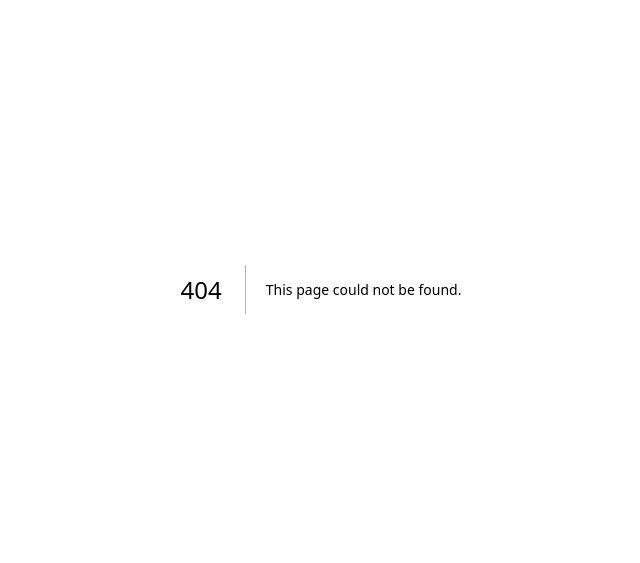
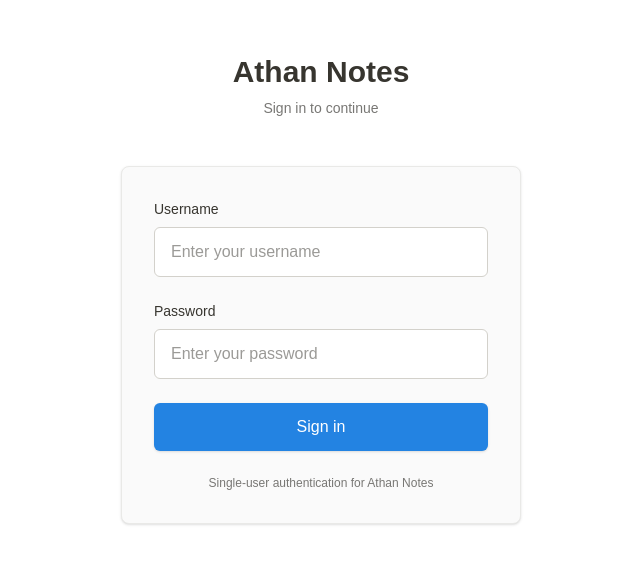
Before and after one commit to Showwaiyan/athan-notes, a Next.js app: page /login in a window 1280 px wide. Before the commit this address had no page. Shown: the part 111-674 px from the top of the page, without its empty margins (319-959 px from the left). Built offline with nearby package versions, Linux system fonts and the light colour scheme.

Commit message:
Fix password hash value incorrect due to $ and now used with escape char

```diff
--- /dev/null
+++ b/app/login/page.tsx
@@ -0,0 +1,180 @@
+'use client'
+
+import { useState, FormEvent, Suspense } from 'react'
+import { useRouter, useSearchParams } from 'next/navigation'
+
+function LoginForm() {
+  const router = useRouter()
+  const searchParams = useSearchParams()
+  const redirectTo = searchParams.get('redirect') || '/'
+
+  const [username, setUsername] = useState('')
+  const [password, setPassword] = useState('')
+  const [isLoading, setIsLoading] = useState(false)
+  const [error, setError] = useState('')
+
+  const handleSubmit = async (e: FormEvent<HTMLFormElement>) => {
+    e.preventDefault()
+    setError('')
+    setIsLoading(true)
+
+    try {
+      const response = await fetch('/api/auth/login', {
+        method: 'POST',
+        headers: {
+          'Content-Type': 'application/json',
+        },
+        body: JSON.stringify({ username, password }),
+      })
+
+      const data = await response.json()
+
+      if (response.ok) {
+        // Login successful - redirect to intended page
+        router.push(redirectTo)
+        router.refresh()
+      } else {
+        // Login failed - show error
+        setError(data.error || 'Login failed')
+      }
+    } catch (err) {
+      setError('An error occurred. Please try again.')
+      console.error('Login error:', err)
+    } finally {
+      setIsLoading(false)
+    }
+  }
+
+  return (
+    <div className="min-h-screen flex items-center justify-center bg-white">
+      <div className="w-full max-w-md px-6">
+        {/* Logo/Title */}
+        <div className="text-center mb-12">
+          <h1 className="text-3xl font-semibold text-[#37352f] mb-2">
+            Athan Notes
+          </h1>
+          <p className="text-[#787774] text-sm">
+            Sign in to continue
+          </p>
+        </div>
+
+        {/* Login Form */}
+        <div className="bg-[#fafafa] border border-[#e9e9e7] rounded-lg p-8 shadow-sm">
+          <form onSubmit={handleSubmit} className="space-y-6">
+            {/* Username Field */}
+            <div>
+              <label
+                htmlFor="username"
+                className="block text-sm font-medium text-[#37352f] mb-2"
+              >
+                Username
+              </label>
+              <input
+                id="username"
+                type="text"
+                value={username}
+                onChange={(e) => setUsername(e.target.value)}
+                required
+                disabled={isLoading}
+                className="w-full px-4 py-3 bg-white border border-[#d3d1cb] rounded-md
+                         text-[#37352f] placeholder-[#9b9a97]
+                         focus:outline-none focus:ring-2 focus:ring-[#2383e2] focus:border-transparent
+                         disabled:opacity-50 disabled:cursor-not-allowed
+                         transition-all duration-150"
+                placeholder="Enter your username"
+              />
+            </div>
+
+            {/* Password Field */}
+            <div>
+              <label
+                htmlFor="password"
+                className="block text-sm font-medium text-[#37352f] mb-2"
+              >
+                Password
+              </label>
+              <input
+                id="password"
+                type="password"
+                value={password}
+                onChange={(e) => setPassword(e.target.value)}
+                required
+                disabled={isLoading}
+                className="w-full px-4 py-3 bg-white border border-[#d3d1cb] rounded-md
+                         text-[#37352f] placeholder-[#9b9a97]
+                         focus:outline-none focus:ring-2 focus:ring-[#2383e2] focus:border-transparent
+                         disabled:opacity-50 disabled:cursor-not-allowed
+                         transition-all duration-150"
+                placeholder="Enter your password"
+              />
+            </div>
+
+            {/* Error Message */}
+            {error && (
+              <div className="bg-[#fbe4e4] border border-[#f1aeb5] rounded-md p-3">
+                <p className="text-sm text-[#eb5757]">{error}</p>
+              </div>
+            )}
+
+            {/* Submit Button */}
+            <button
+              type="submit"
+              disabled={isLoading}
+              className="w-full bg-[#2383e2] text-white py-3 rounded-md font-medium
+                       hover:bg-[#1a6dc4] active:bg-[#155ba0]
+                       disabled:opacity-50 disabled:cursor-not-allowed
+                       transition-all duration-150 shadow-sm"
+            >
+              {isLoading ? (
+                <span className="flex items-center justify-center">
+                  <svg
+                    className="animate-spin -ml-1 mr-3 h-5 w-5 text-white"
+                    xmlns="http://www.w3.org/2000/svg"
+                    fill="none"
+                    viewBox="0 0 24 24"
+                  >
+                    <circle
+                      className="opacity-25"
+                      cx="12"
+                      cy="12"
+                      r="10"
+                      stroke="currentColor"
+                      strokeWidth="4"
+                    />
+                    <path
+                      className="opacity-75"
+                      fill="currentColor"
+                      d="M4 12a8 8 0 018-8V0C5.373 0 0 5.373 0 12h4zm2 5.291A7.962 7.962 0 014 12H0c0 3.042 1.135 5.824 3 7.938l3-2.647z"
+                    />
+                  </svg>
+                  Signing in...
+                </span>
+              ) : (
+                'Sign in'
+              )}
+            </button>
+          </form>
+
+          {/* Helper Text */}
+          <div className="mt-6 text-center">
+            <p className="text-xs text-[#787774]">
+              Single-user authentication for Athan Notes
+            </p>
+          </div>
+        </div>
+      </div>
+    </div>
+  )
+}
+
+export default function LoginPage() {
+  return (
+    <Suspense fallback={
+      <div className="min-h-screen flex items-center justify-center bg-white">
+        <div className="text-[#787774]">Loading...</div>
+      </div>
+    }>
+      <LoginForm />
+    </Suspense>
+  )
+}
--- a/proxy.ts
+++ b/proxy.ts
@@ -7,6 +7,18 @@ import { getSession } from '@/lib/session';
  * Runs before every request to check if user is authenticated
  */
 export async function proxy(request: NextRequest) {
+  // Verify critical environment variables are present
+  if (!process.env.SESSION_SECRET) {
+    console.error('[Proxy] SESSION_SECRET not found in environment variables');
+    // Return error page for non-public routes
+    if (!request.nextUrl.pathname.startsWith('/login')) {
+      return new NextResponse(
+        'Configuration Error: SESSION_SECRET is missing. Please check your .env.local file.',
+        { status: 500 }
+      );
+    }
+  }
+
   // Get current session
   const session = await getSession();
 
--- a/scripts/hash-password.js
+++ b/scripts/hash-password.js
@@ -21,9 +21,13 @@ rl.question('Enter your password: ', (password) => {
   const saltRounds = 10;
   const hash = bcrypt.hashSync(password, saltRounds);
 
+  // Escape dollar signs for .env files
+  const escapedHash = hash.replace(/\$/g, '\\$');
+
   console.log('\n✅ Password hash generated successfully!\n');
-  console.log('Copy this hash to your .env.local file:\n');
-  console.log(`APP_PASSWORD_HASH=${hash}\n`);
+  console.log('Copy this line to your .env.local file:\n');
+  console.log(`APP_PASSWORD_HASH=${escapedHash}\n`);
+  console.log('⚠️  Note: The backslashes (\\) before $ are required!\n');
 
   // Verify the hash works
   const isValid = bcrypt.compareSync(password, hash);
```
Also changed, not shown: 1 other file (tests, documents, lock files or other folders).
